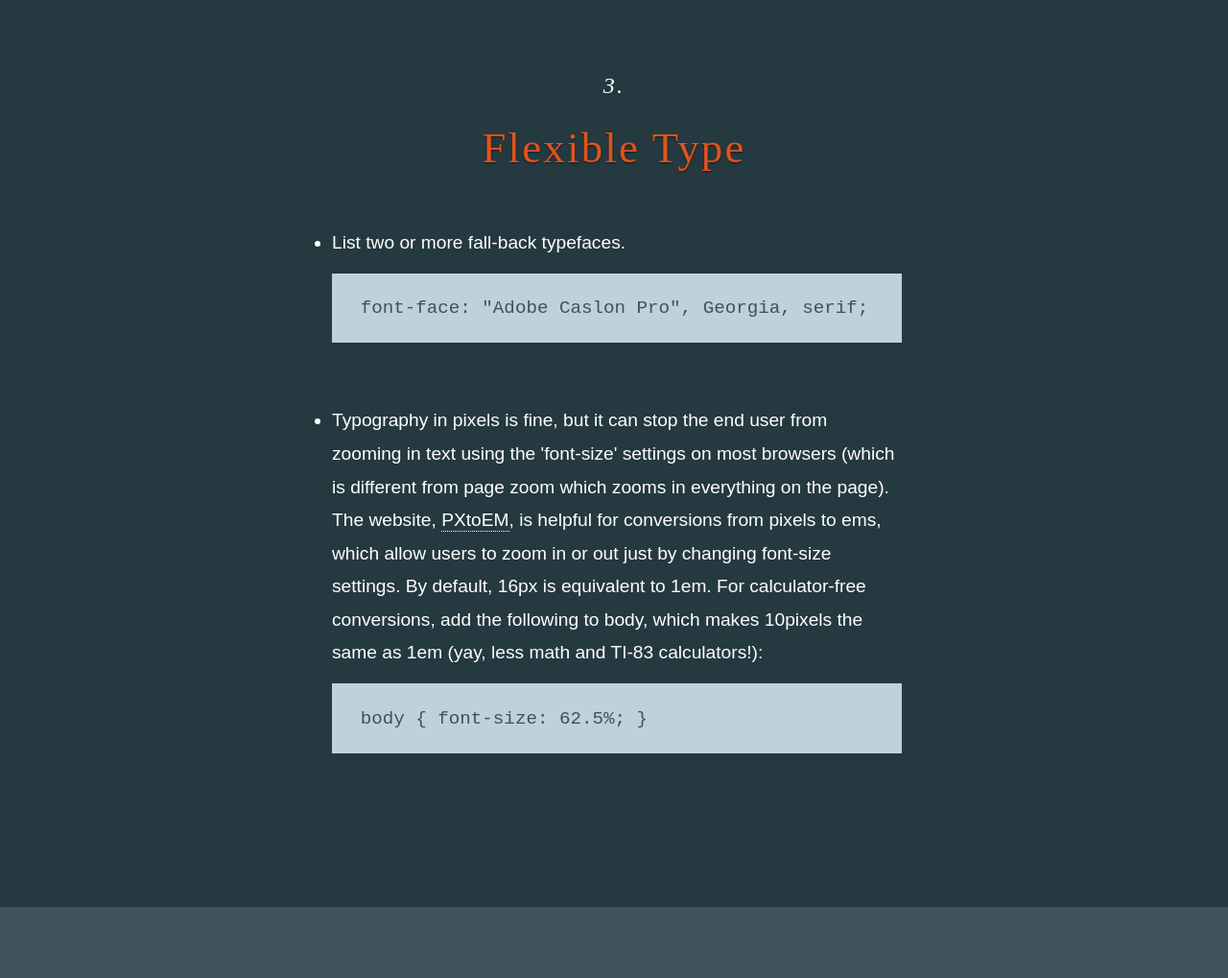
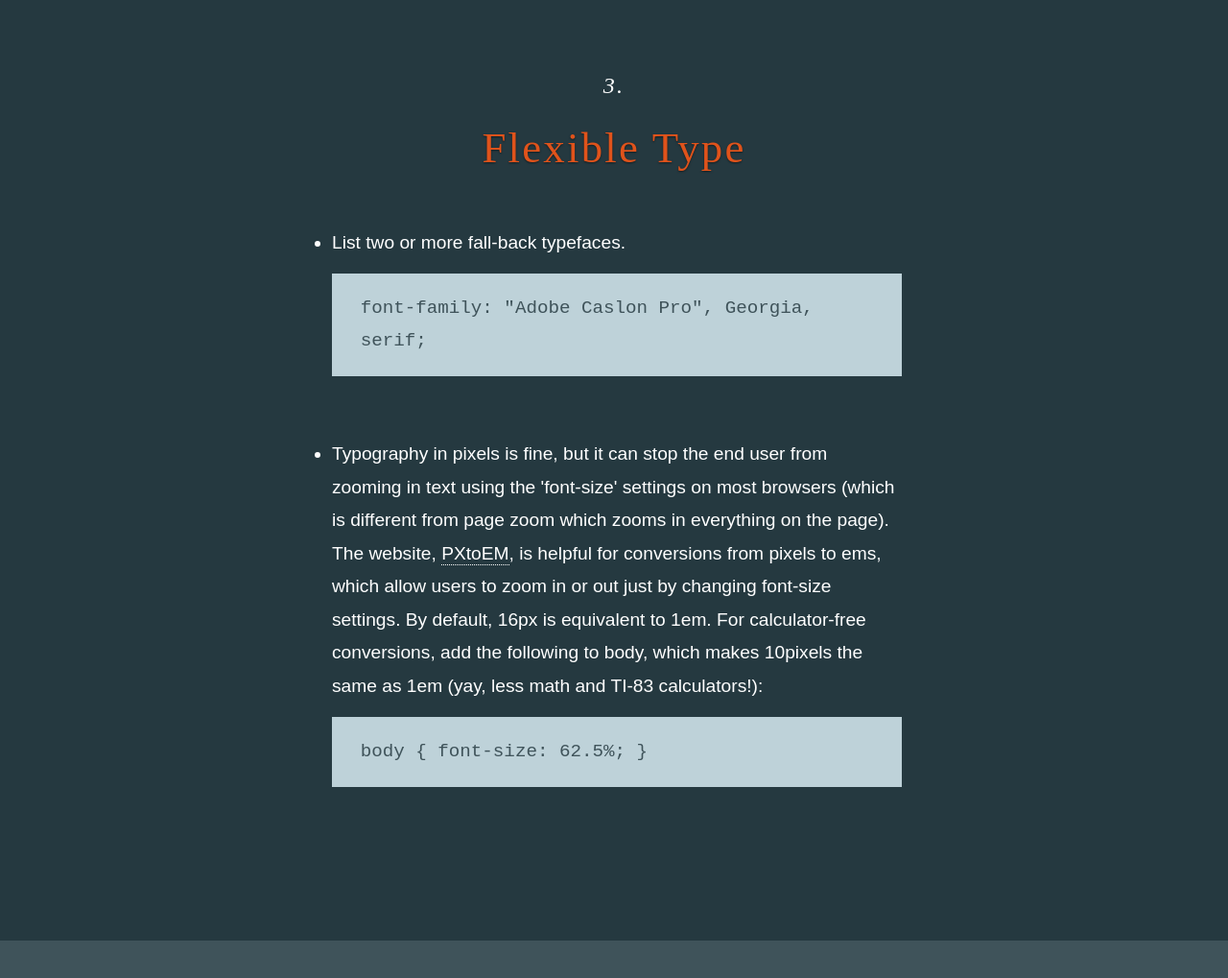
Before and after one commit to samkap/rwd-checklist, a plain HTML site: page index.html in a window 1280 px wide. Shown: the part 2800-3819 px from the top of the page at 96% size. Drawn offline with Linux system fonts and the light colour scheme.

Commit message:
Change font-face -> font-family

```diff
--- a/index.html
+++ b/index.html
@@ -70,7 +70,7 @@
     <ul>
         <li>
             <div class="steps">
-            <p> List two or more fall-back typefaces.<code>font-face: "Adobe Caslon Pro", Georgia, serif; </code></p>
+            <p> List two or more fall-back typefaces.<code>font-family: "Adobe Caslon Pro", Georgia, serif; </code></p>
             </div>
         </li>
         <li>
```
